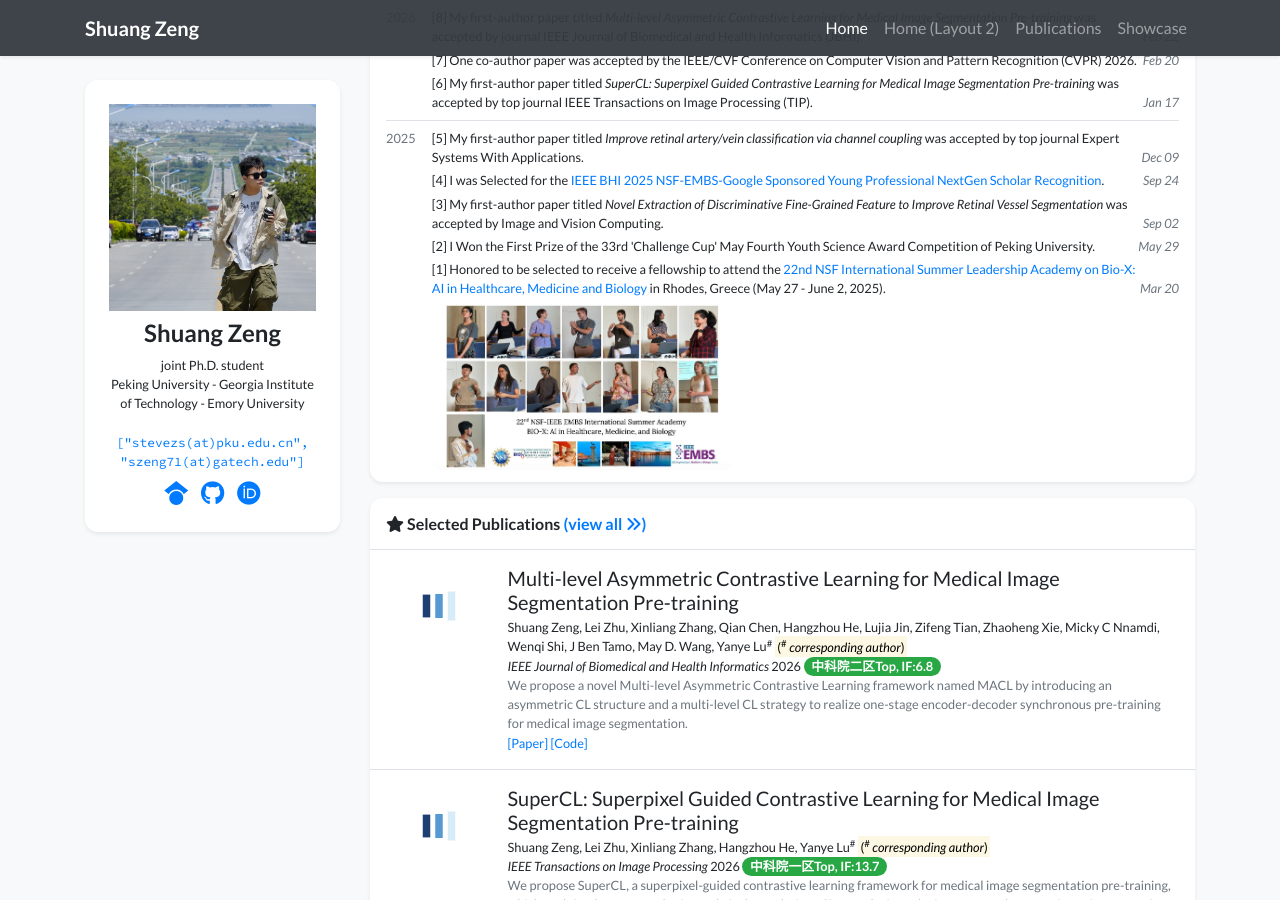
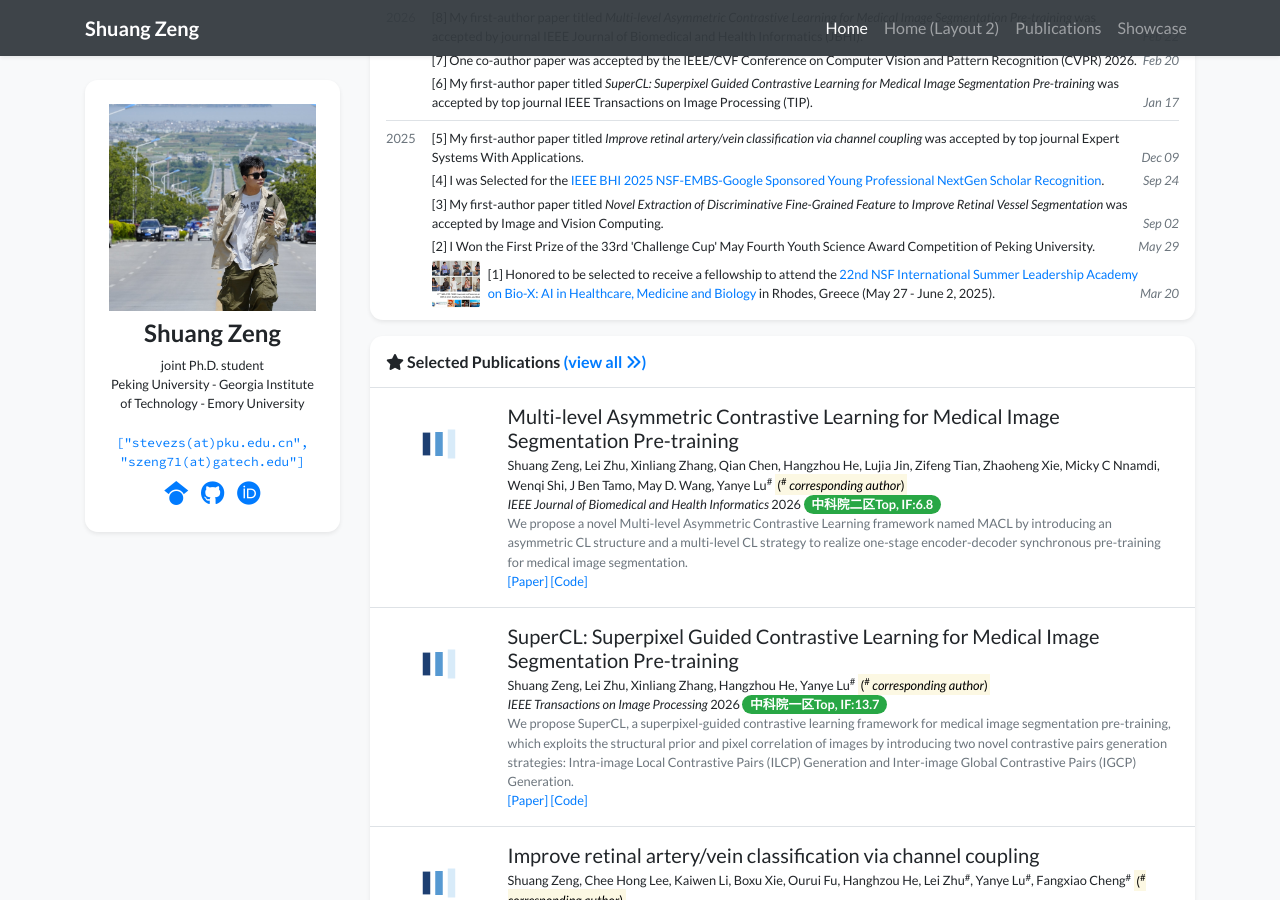
Before and after one commit to stevezs315/stevezs315.github.io, a Jekyll site: the page built from index.html, in a window 1280 px wide and 900 px high, scrolled down 1065 px. Built offline with Jekyll 4.4.1, drawn with Linux system fonts in a browser that asks for light colours; nearby versions of some CDN libraries; a style sheet for code colours, icons or effects is not loaded.

Commit message:
Refactor news card HTML structure for better layout
Updated news card layout to improve image handling and alignment.

```diff
--- a/_includes/widgets/news_card.html
+++ b/_includes/widgets/news_card.html
@@ -10,16 +10,14 @@
             <div class="mr-3 text-muted my-1">{{ year.name }}</div>
             <div class="media-body">
                 {% for item in year.items %}
-                <div class="my-1">
-                    <div class="d-flex">
+                <div class="my-1 d-flex align-items-center">
+                    {% if item.image %}
+                    <img src="{{ item.image }}" alt="news image" style="width: 48px; height: 48px; object-fit: cover; border-radius: 4px; margin-right: 8px; flex-shrink: 0;">
+                    {% endif %}
+                    <div class="d-flex flex-grow-1">
                         <div>[{{ item.index }}] {{ item.content }}</div>
                         <div class="ml-auto mt-auto text-muted no-break"><i>{{ item.date | date: "%b %d" }}</i></div>
                     </div>
-                    {% if item.image %}
-                    <div class="mt-1">
-                        <img src="{{ item.image }}" alt="news image" style="max-width: 300px; border-radius: 8px;">
-                    </div>
-                    {% endif %}
                 </div>
                 {% endfor %}
             </div>
```
